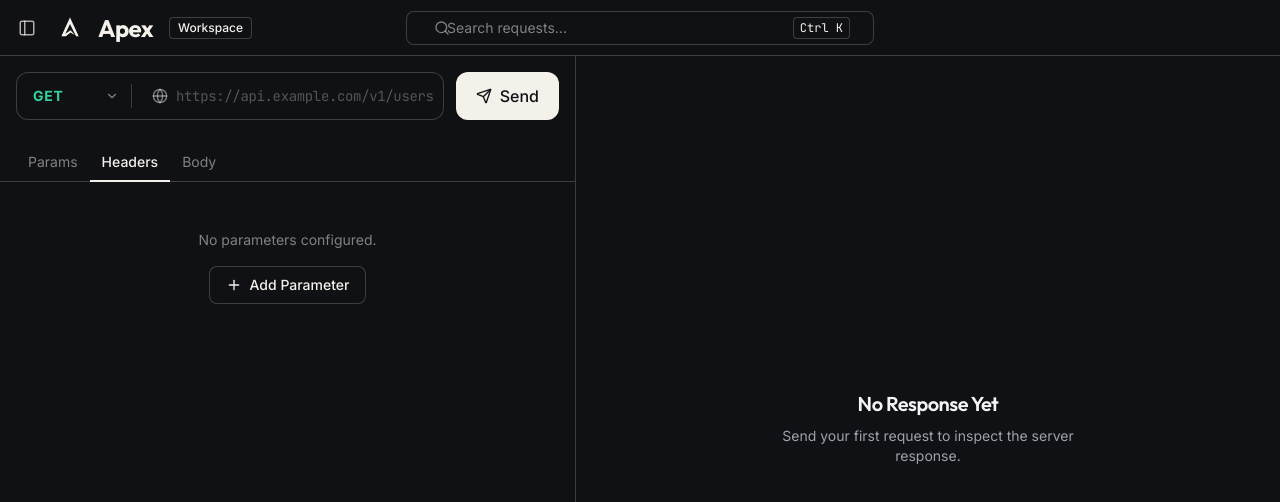
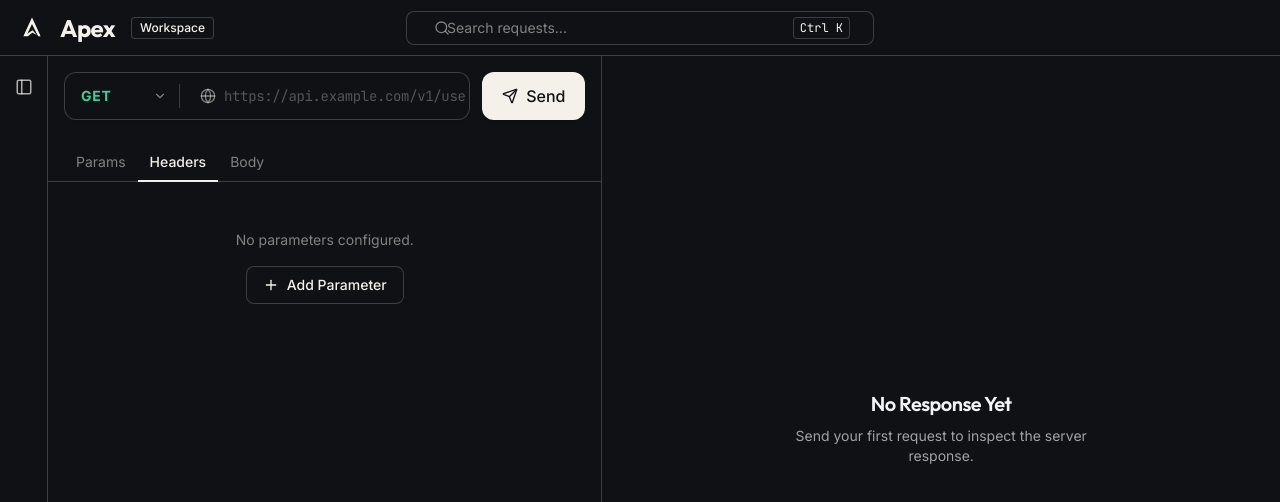
Before and after one commit to vardzz/api-request-playground, a Next.js app: page / in a window 1280 px wide. Both pictures are taken after a click on the button "Close Sidebar". Shown: the top 502 px of the page. Built offline with nearby package versions, Linux system fonts and the light colour scheme.

Commit message:
feat: implement main application layout with header, collapsible sidebar, and workspace panels

```diff
--- a/app/page.tsx
+++ b/app/page.tsx
@@ -33,15 +33,6 @@ export default function Home() {
 
           {/* Left: Branding */}
           <div className="flex items-center gap-3 flex-1">
-            {!isSidebarOpen && (
-              <button
-                onClick={() => setIsSidebarOpen(true)}
-                className="p-1.5 hover:bg-[#F4F1EA]/10 rounded-md transition-colors text-[#F4F1EA]/70 hover:text-[#F4F1EA] -ml-1"
-                title="Open Sidebar"
-              >
-                <PanelLeft size={18} />
-              </button>
-            )}
             <div className="relative w-8 h-8 flex items-center justify-center">
               <Image src={apexLogo} alt="Apex Logo" fill className="object-contain" />
             </div>
@@ -78,18 +69,29 @@ export default function Home() {
         <div className="flex flex-1 overflow-hidden flex-col md:flex-row bg-[#0F1115]">
           {/* History Sidebar */}
           <div
-            className="hidden md:flex flex-col h-full border-[#F4F1EA]/20 bg-[#0F1115] transition-all duration-300 ease-in-out"
+            className="hidden md:flex flex-col h-full border-[#F4F1EA]/20 bg-[#0F1115] transition-all duration-300 ease-in-out relative"
             style={{
-              width: isSidebarOpen ? '22%' : '0%',
-              minWidth: isSidebarOpen ? '250px' : '0px',
-              borderRightWidth: isSidebarOpen ? '1px' : '0px',
-              opacity: isSidebarOpen ? 1 : 0,
+              width: isSidebarOpen ? '22%' : '48px',
+              minWidth: isSidebarOpen ? '250px' : '48px',
+              borderRightWidth: '1px',
               overflow: 'hidden'
             }}
           >
-            <div className="w-[22vw] min-w-[250px] h-full">
+            <div className={`w-[22vw] min-w-[250px] h-full transition-opacity duration-200 ${isSidebarOpen ? 'opacity-100' : 'opacity-0 pointer-events-none'}`}>
               <HistorySidebar searchQuery={searchQuery} onClose={() => setIsSidebarOpen(false)} />
             </div>
+
+            {!isSidebarOpen && (
+              <div className="absolute top-0 left-0 w-[48px] h-full flex flex-col items-center pt-4">
+                <button
+                  onClick={() => setIsSidebarOpen(true)}
+                  className="p-1.5 hover:bg-[#F4F1EA]/10 rounded-md transition-colors text-[#F4F1EA]/70 hover:text-[#F4F1EA]"
+                  title="Open Sidebar"
+                >
+                  <PanelLeft size={18} />
+                </button>
+              </div>
+            )}
           </div>
 
           <main className="flex-1 flex overflow-hidden">
```
